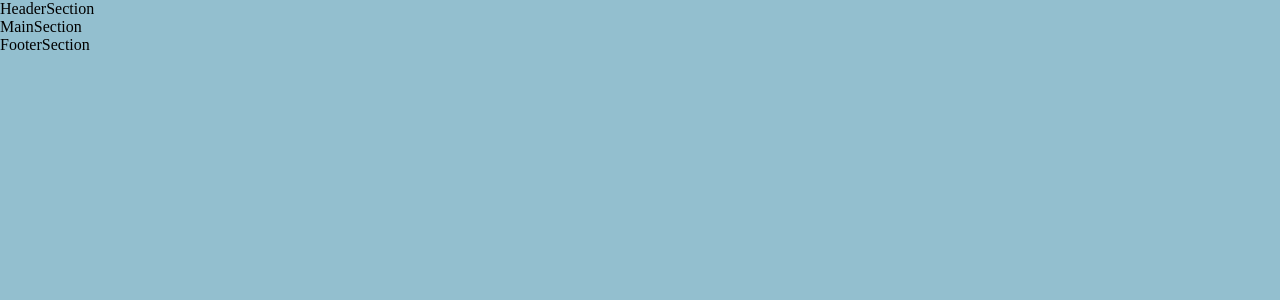
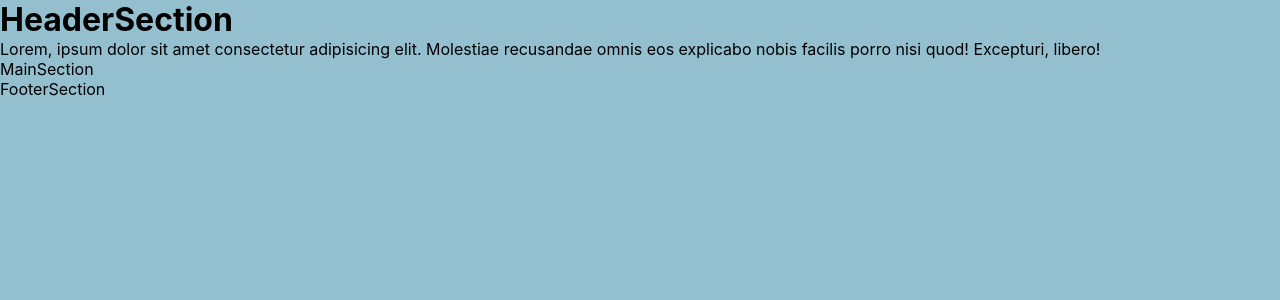
Before and after one commit to PiriyaLapa/body-mass-calculator-page, a React (Vite) app: page / in a window 1280 px wide. Shown: the top 300 px of the page. Built offline with nearby package versions, Linux system fonts and the light colour scheme.

Commit message:
update and try to deploy

```diff
--- a/src/pages/sections/HeaderSection.tsx
+++ b/src/pages/sections/HeaderSection.tsx
@@ -3,7 +3,9 @@ import  { Component,ReactNode } from 'react'
 export default class HeaderSection extends Component {
   render():ReactNode {
     return (
-      <div>HeaderSection</div>
+      <div><h1>HeaderSection</h1>
+        <p>Lorem, ipsum dolor sit amet consectetur adipisicing elit. Molestiae recusandae omnis eos explicabo nobis facilis porro nisi quod! Excepturi, libero!</p>
+      </div>
     )
   }
 }
--- a/src/styles/GlobalStyle.ts
+++ b/src/styles/GlobalStyle.ts
@@ -10,9 +10,10 @@ const GlobalStyles = createGlobalStyle<{}>`
     body {
         // Mobile
         width:100%;
-        background-color:#121725;
         min-height:100vh;
         overflow-x:hidden;
+            font-family:'Inter';
+
         @media screen and (max-width:767px){
              background-color:#EEE9DA;
         }
```
